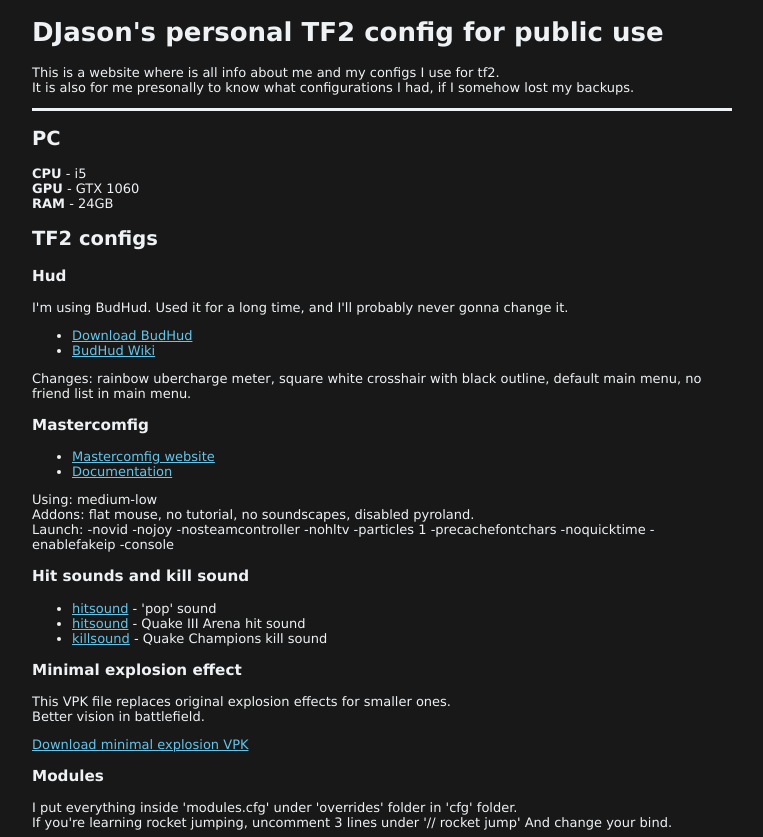
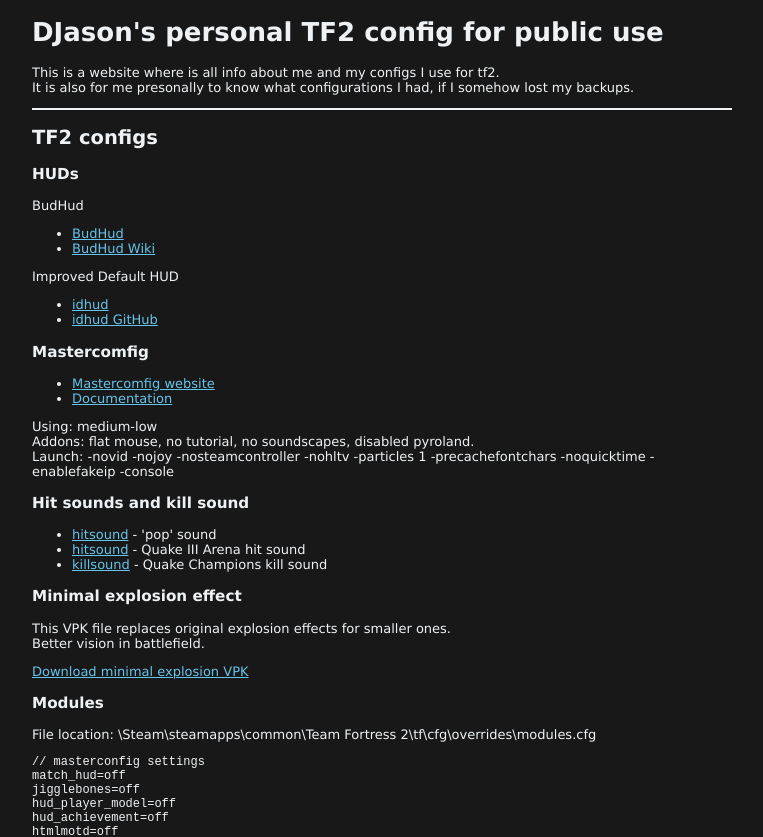
Before and after one commit to MagmaDee/MagmaDee.github.io, a plain HTML site: page index.html in a window 1280 px wide. Shown: the top 837 px of the page, without its empty margins (258-1021 px from the left). Drawn offline with Linux system fonts and the light colour scheme.

Commit message:
huds update

```diff
--- a/index.html
+++ b/index.html
@@ -17,8 +17,8 @@
                 margin-left: auto;
                 margin-right: auto;
                 text-align: left;
-                border-top: 3px solid rgb(238, 242, 245);
-                border-bottom: 3px solid rgb(238, 242, 245);
+                border-top: 2px solid rgb(238, 242, 245);
+                border-bottom: 2px solid rgb(238, 242, 245);
             }
             .top{
                 width: 700px;
@@ -51,29 +51,25 @@
         </div>
         <div class="content">
             <h2>
-                PC
-            </h2>
-            <p>
-                <b>CPU</b> - i5<br>
-                <b>GPU</b> - GTX 1060<br>
-                <b>RAM</b> - 24GB
-            </p>
-            <h2>
                 TF2 configs
             </h2>
             <h3>
-                Hud
+                HUDs
             </h3>
             <p>
-                I'm using BudHud. Used it for a long time, and I'll probably never gonna change it.
+                BudHud
             </p>
             <ul>
-                <li><a href="https://github.com/rbjaxter/budhud" target="_blank">Download BudHud</a></li>
+                <li><a href="https://github.com/rbjaxter/budhud" target="_blank">BudHud</a></li>
                 <li><a href="https://github.com/rbjaxter/budhud/wiki" target="_blank">BudHud Wiki</a></li>
             </ul>
-            <p>
-                Changes: rainbow ubercharge meter, square white crosshair with black outline, default main menu, no friend list in main menu.
+			<p>
+                Improved Default HUD
             </p>
+            <ul>
+                <li><a href="https://wiki.teamfortress.com/wiki/User:Eniere/Improved_Default_HUD" target="_blank">idhud</a></li>
+                <li><a href="https://github.com/Eniere/idhud" target="_blank">idhud GitHub</a></li>
+            </ul>
             <h3>
                 Mastercomfig
             </h3>
@@ -108,8 +104,7 @@
                 Modules
             </h3>
             <p>
-                I put everything inside 'modules.cfg' under 'overrides' folder in 'cfg' folder.<br>
-                If you're learning rocket jumping, uncomment 3 lines under '// rocket jump' And change your bind.
+                File location: \Steam\steamapps\common\Team Fortress 2\tf\cfg\overrides\modules.cfg
             </p>
             <pre>
 // masterconfig settings
@@ -125,6 +120,7 @@ sprays=on
 gibs=off
 sillygibs=off
 ragdolls=off
+characters=low
 hud_avatars=off
 killstreaks=off
 mod_support=off
@@ -134,6 +130,7 @@ motion_blur=off
 particles=low
 water=medium
 shadows=off
+flashlight=off
 effects=medium
 lighting_ex=high
 lighting=medium_high
@@ -203,11 +200,6 @@ unbind "F9"
 alias altabfix "record bugfix; wait 15; stop; snd_restart;"
 bind "F9" "altabfix"
 
-// rocket jump
-//alias +rocketjump "+jump; +duck; wait; +attack"
-//alias -rocketjump "-jump; -attack; wait; wait; wait; -duck"
-//bind "MOUSE5" "+rocketjump"
-
 //Sentry Quickbuild Bind
 unbind "MOUSE3"
 bind "MOUSE3" "destroy 2 0; build 2 0"
@@ -224,7 +216,7 @@ bind "v" "toggle r_drawviewmodel"
 unbind "-"
 bind "-" "toggle net_graph"
 
-// Quick-Switch Loadout Script
+// Quick-Switch Loadouts
 unbind "h"
 unbind "j"
 unbind "k"
@@ -234,11 +226,9 @@ bind "j" "load_itempreset 1"
 bind "k" "load_itempreset 2"
 bind "l" "load_itempreset 3"
 
-// viewmodels big and small (why not toggle?)
+// viewmodels big and small
 unbind "["
-unbind "]"
-bind "[" "tf_use_min_viewmodels 1"
-bind "]" "tf_use_min_viewmodels 0"
+bind "[" "toggle tf_use_min_viewmodels"
 
 // viewmodels close and far
 unbind "o"
@@ -250,9 +240,6 @@ echo "MODULES ARE ENABLED!"
             </pre>
         </div>
         <div class="bottom">
-            <!-- <p>
-                <a href="#">^ Back to top ^</a>
-            </p> -->
             <p>
                 &#169; 2022 <a href="https://github.com/MagmaDee" target="_blank">DJason</a>
             </p>
```
